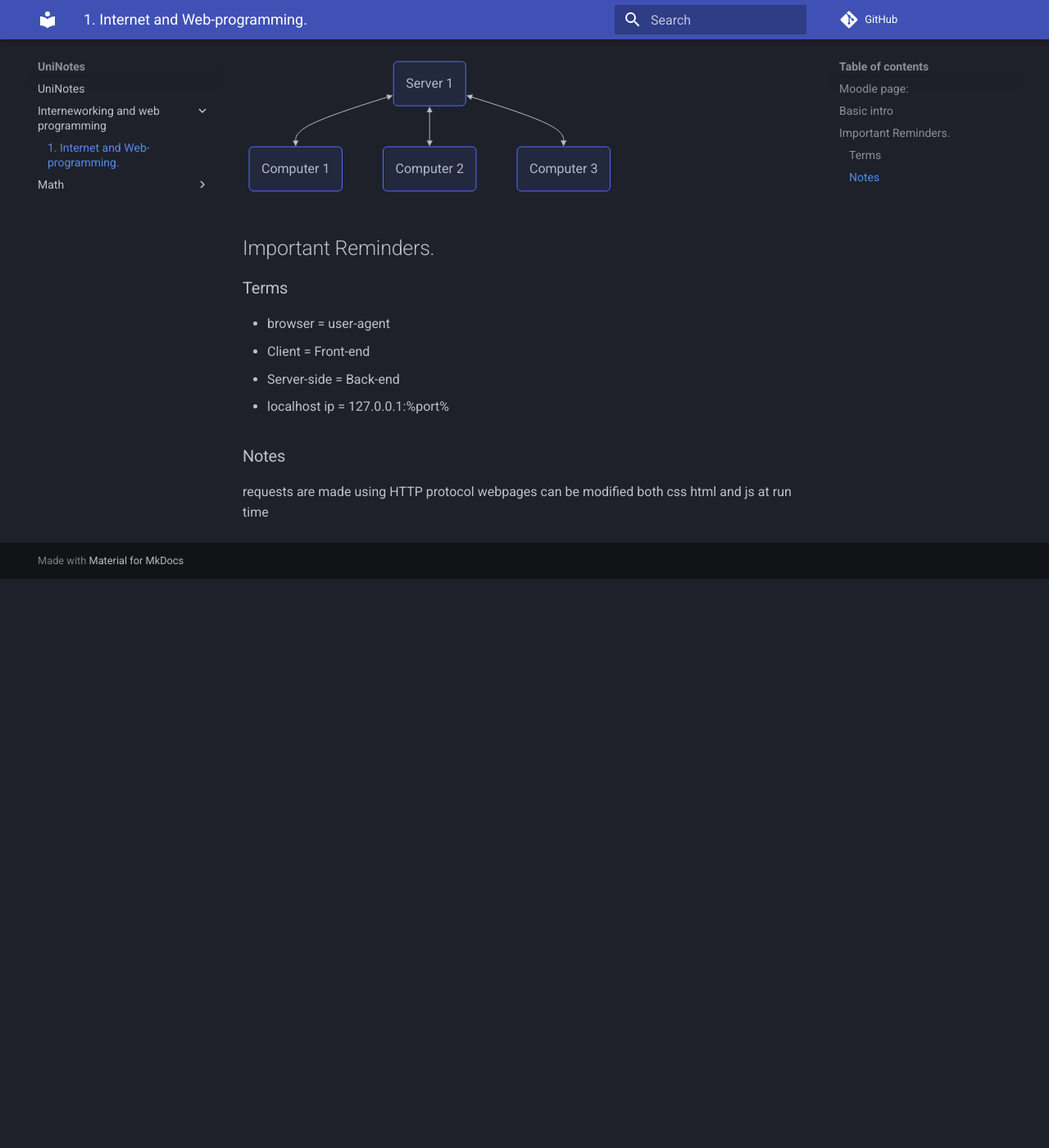
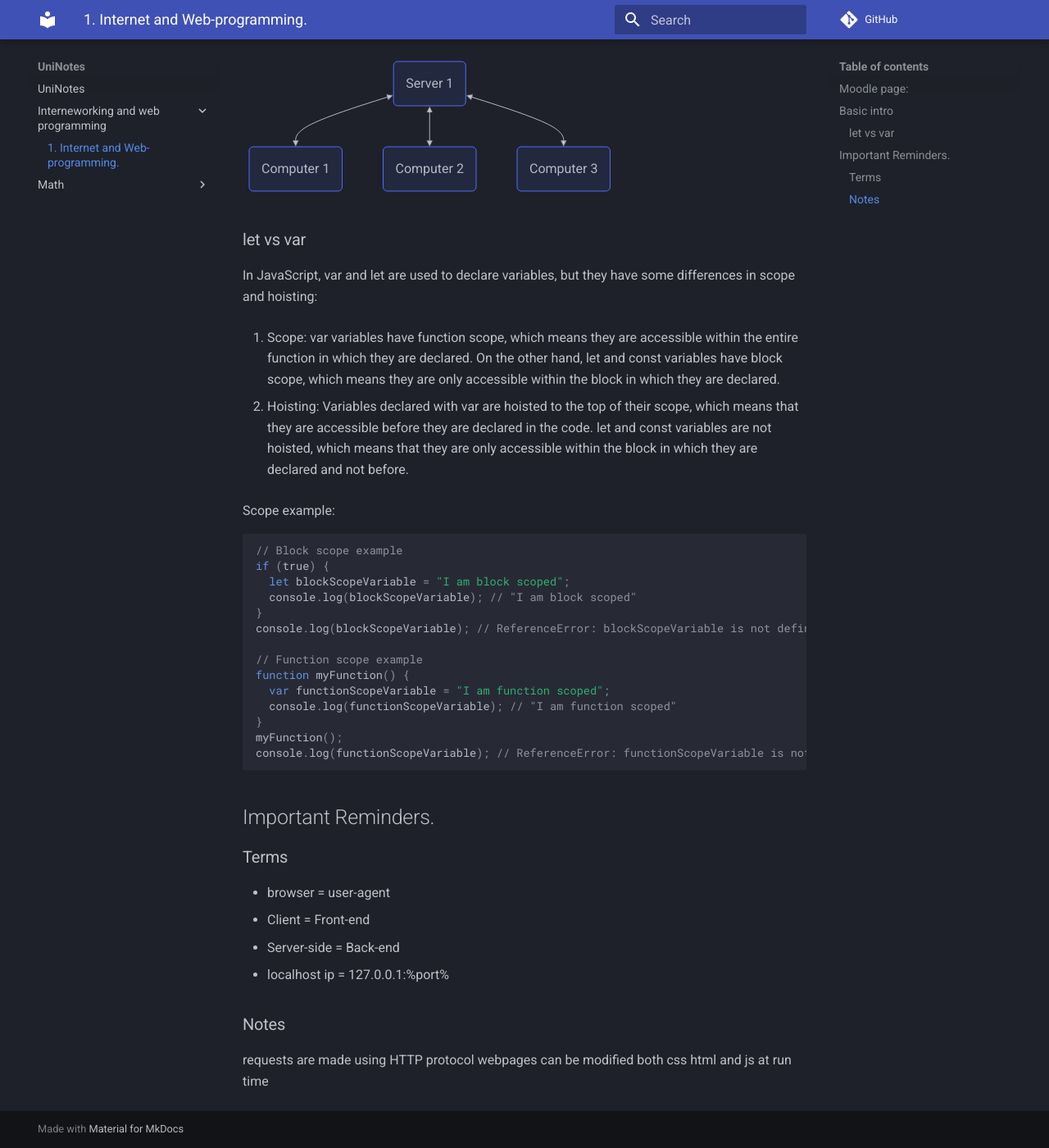
Before and after one commit to DeeKahy/UniNotes, an MkDocs documentation site: the page built from docs/Interneworking-and-web-programming/lecture-1.md, in a window 1280 px wide and 1400 px high, scrolled down 707 px. Shown: the whole window at 82% size. Built offline with MkDocs 1.6.1 and Material for MkDocs 9.7.7, drawn with Linux system fonts in a browser that asks for light colours; comment, search, counter and statistics services are not loaded; before the commit the page ends 1413 px from its top, so only the background shows below that.

Commit message:
let vs var + example

````diff
--- a/docs/Interneworking-and-web-programming/lecture-1.md
+++ b/docs/Interneworking-and-web-programming/lecture-1.md
@@ -27,6 +27,31 @@ A(Server 1) <--> E(Computer 3)
 
 ```
 
+### let vs var
+In JavaScript, var and let are used to declare variables, but they have some differences in scope and hoisting:
+
+1. Scope: var variables have function scope, which means they are accessible within the entire function in which they are declared. On the other hand, let and const variables have block scope, which means they are only accessible within the block in which they are declared.
+
+2. Hoisting: Variables declared with var are hoisted to the top of their scope, which means that they are accessible before they are declared in the code. let and const variables are not hoisted, which means that they are only accessible within the block in which they are declared and not before.
+
+Scope example:
+```js
+// Block scope example
+if (true) {
+  let blockScopeVariable = "I am block scoped";
+  console.log(blockScopeVariable); // "I am block scoped"
+}
+console.log(blockScopeVariable); // ReferenceError: blockScopeVariable is not defined
+
+// Function scope example
+function myFunction() {
+  var functionScopeVariable = "I am function scoped";
+  console.log(functionScopeVariable); // "I am function scoped"
+}
+myFunction();
+console.log(functionScopeVariable); // ReferenceError: functionScopeVariable is not defined
+```
+
 
 ## Important Reminders.
 ### Terms
````
